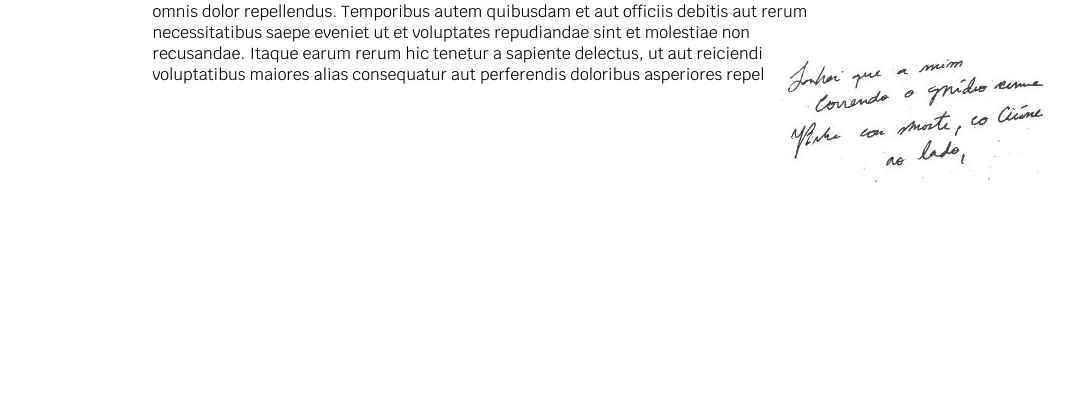
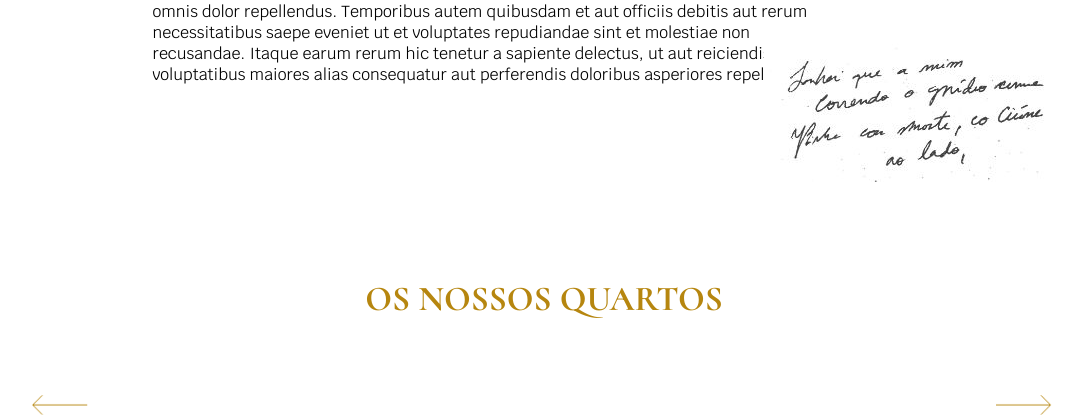
Before and after one commit to LeckoAraujo/sanzza, a PHP site: page / in a window 1280 px wide. Shown: the part 3645-4064 px from the top of the page, without its empty margins (96-1178 px from the left). Before the commit the page ends 3827 px from the top, so only its background shows below. Run offline with PHP 8.4, Linux system fonts and the light colour scheme.

Commit message:
Inspiração e Inico do Slide de quartos

```diff
--- a/assets/css/style.css
+++ b/assets/css/style.css
@@ -529,3 +529,32 @@ Inspiração
     margin-top: -130px;
     align-self: flex-end;
 }
+
+/*
+Quartos
+*/
+.quartos{
+    display: flex;
+    flex-direction: column;
+    gap: 78px;
+    align-items: center;
+    width: 100%;
+}
+
+.carousel-2{
+    width: 100%;
+}
+
+.controls-carousel-2{
+    display: flex;
+    justify-content: space-between;
+    align-items: center;
+    width: 100%;
+    height: 100%;
+}
+.controls-carousel-2 .control-left{
+    margin-left: 10%;
+}
+.controls-carousel-2 .control-right{
+    margin-right: 10%;
+}
--- a/index.php
+++ b/index.php
@@ -179,5 +179,31 @@
 </section>
 <!-- Inspiração -->
 
+<!-- Quartos -->
+<section class="quartos">
+    <h2 class="title-1">OS NOSSOS QUARTOS</h2>
+
+    <div class="carousel-2">
+
+        <div class="controls-carousel-2">
+            <div class="control-left">
+                <img src="assets/images/formas/seta-dourada-esquerda.png" alt="Seta esquerda" onclick="carousel2('prev')">
+            </div>
+            <div class="control-right">
+                <img src="assets/images/formas/seta-dourada-direita.png" alt="Seta direita" onclick="carousel2('next')">
+            </div>
+        </div>
+
+    </div>
+</section>
+<!-- Quartos -->
+
+
+<!-- Conceito e Interiores -->
+<section class="conteito-interiores">
+
+</section>
+<!-- Conceito e Interiores -->
+
 </body>
 </html>
```
